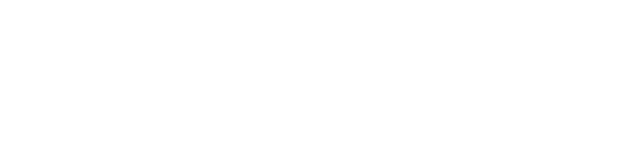
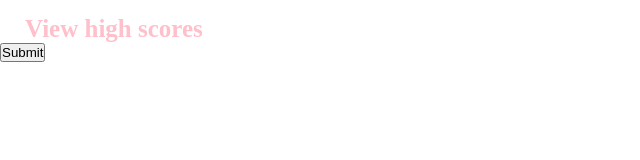
Before and after one commit to Jmuel9999/challenge3-codequiz, a plain HTML site: page index.html in a window 1280 px wide. Shown: the whole page, without its empty margins (0-640 px from the left). Drawn offline with Linux system fonts and the light colour scheme.

Commit message:
Added submit button and first variables

```diff
--- a/assets/css/style.css
+++ b/assets/css/style.css
@@ -3,3 +3,12 @@
   padding: 0;
   box-sizing: border-box;
 }
+
+.navflex a {
+  padding: 15px 0 0 25px;
+  display: flex;
+  flex-wrap: wrap;
+  color: pink;
+  text-decoration: none;
+  font-size: 25px;
+}
--- a/assets/js/script.js
+++ b/assets/js/script.js
@@ -1 +1,8 @@
-var anything = "string"
+
+var quizContainer = document.querySelector("quiz");
+var submitButton = document.querySelector("submit");
+var resultsContainer = document.querySelector("results");
+
+function startGame(){
+
+};
--- a/index.html
+++ b/index.html
@@ -8,6 +8,14 @@
     <title>Code Quiz</title>
   </head>
   <body>
+    <h1>
+      <nav class="navflex">
+        <a href="#highscoresheet">View high scores</a>
+      </nav>
+    </h1>
+    <div id="quiz"></div>
+    <button id="submit">Submit</button>
+    <div id="results"></div>
     <script src="./assets/js/script.js"></script>
   </body>
 </html>
```
